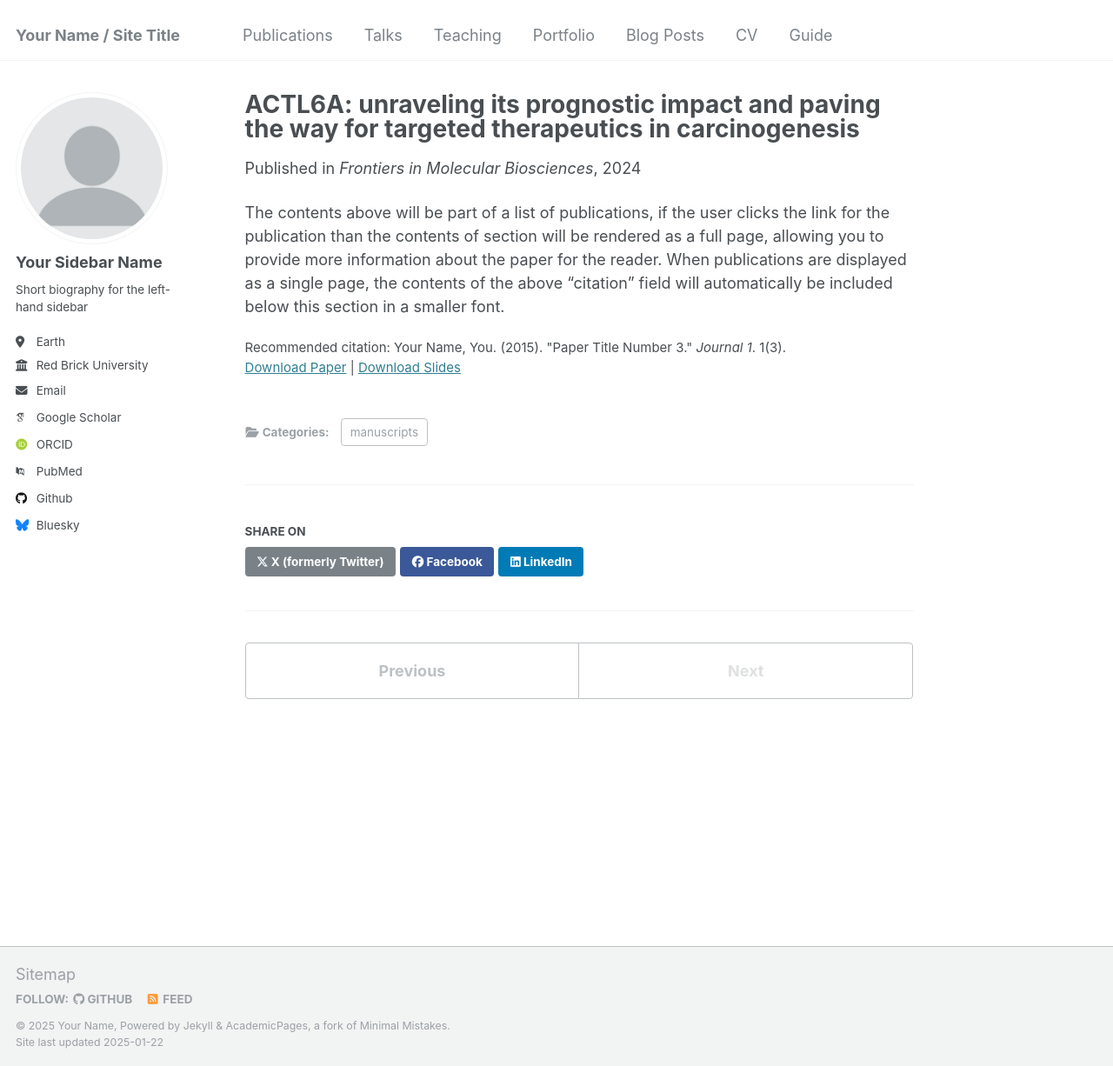
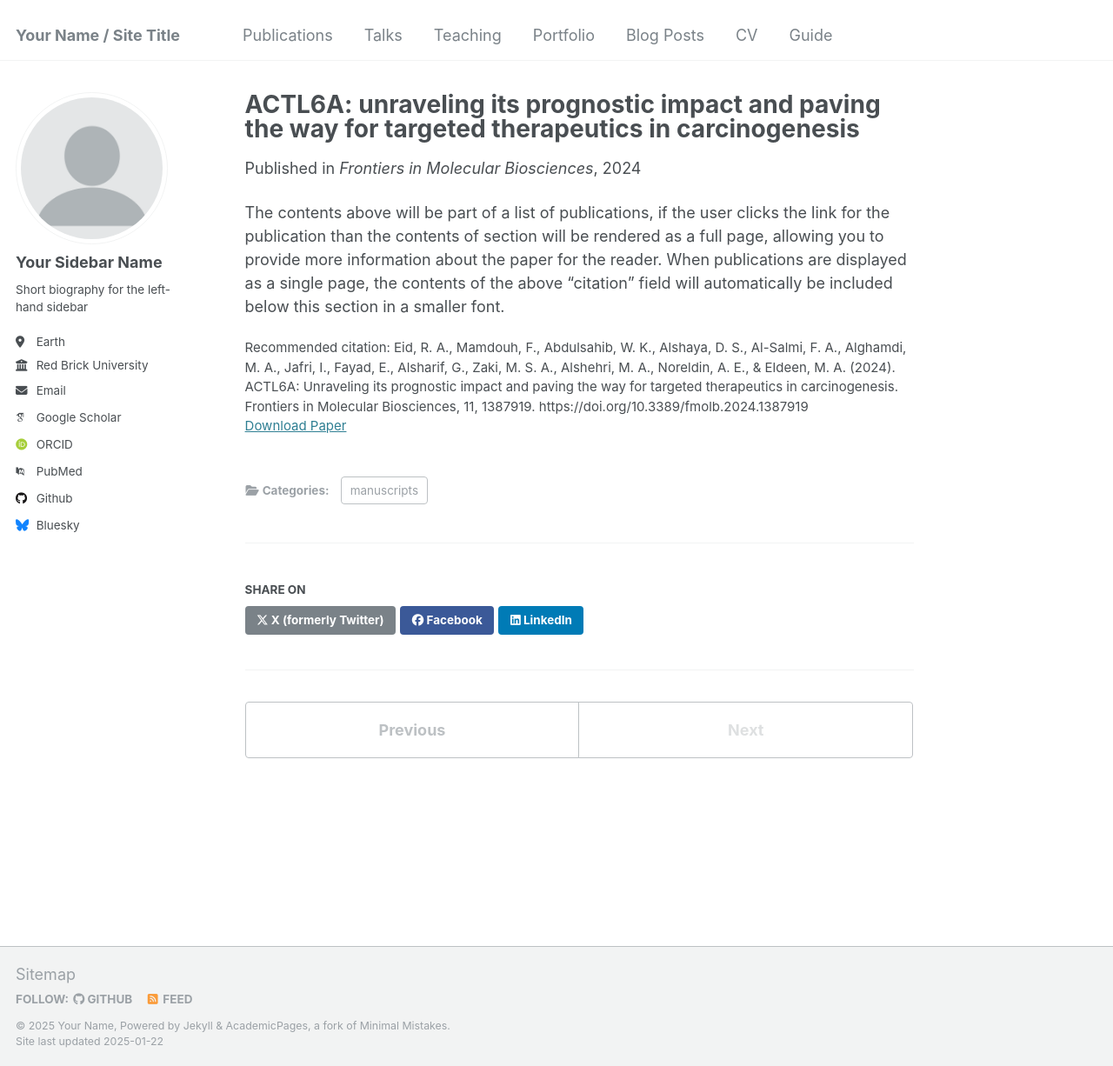
Before and after one commit to FaragMamdouh/FaragMamdouh.github.io, a Jekyll site: the page built from _publications/2009-10-01-paper-title-number-1.md, in a window 1280 px wide and 1226 px high. Shown: the whole window at 87% size. Built offline with Jekyll 4.4.1, drawn with Linux system fonts in a browser that asks for light colours; some web fonts are replaced.

Commit message:
Update 2009-10-01-paper-title-number-1.md

```diff
--- a/_publications/2009-10-01-paper-title-number-1.md
+++ b/_publications/2009-10-01-paper-title-number-1.md
@@ -2,13 +2,12 @@
 title: "ACTL6A: unraveling its prognostic impact and paving the way for targeted therapeutics in carcinogenesis"
 collection: publications
 category: manuscripts
-permalink: /publication/2015-10-01-paper-title-number-3
+permalink: /publication/2009-10-01-paper-title-number-1
 excerpt: 'This paper is about the number 3. The number 4 is left for future work.'
 date: 2024-05-30
 venue: 'Frontiers in Molecular Biosciences'
-slidesurl: 'http://academicpages.github.io/files/slides3.pdf'
-paperurl: 'http://academicpages.github.io/files/paper3.pdf'
-citation: 'Your Name, You. (2015). &quot;Paper Title Number 3.&quot; <i>Journal 1</i>. 1(3).'
+paperurl: 'http://FaragMamdouh.github.io/files/ACTL6A (3).pdf'
+citation: 'Eid, R. A., Mamdouh, F., Abdulsahib, W. K., Alshaya, D. S., Al-Salmi, F. A., Alghamdi, M. A., Jafri, I., Fayad, E., Alsharif, G., Zaki, M. S. A., Alshehri, M. A., Noreldin, A. E., & Eldeen, M. A. (2024). ACTL6A: Unraveling its prognostic impact and paving the way for targeted therapeutics in carcinogenesis. Frontiers in Molecular Biosciences, 11, 1387919. https://doi.org/10.3389/fmolb.2024.1387919'
 ---
 
 The contents above will be part of a list of publications, if the user clicks the link for the publication than the contents of section will be rendered as a full page, allowing you to provide more information about the paper for the reader. When publications are displayed as a single page, the contents of the above "citation" field will automatically be included below this section in a smaller font.
```
